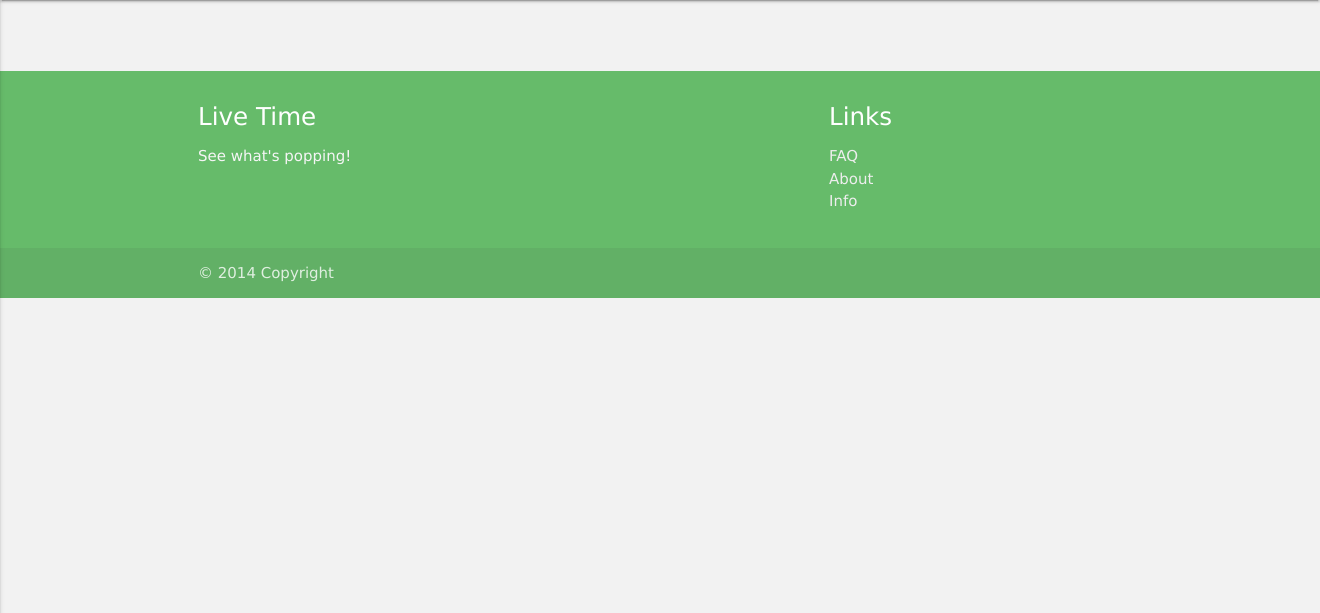
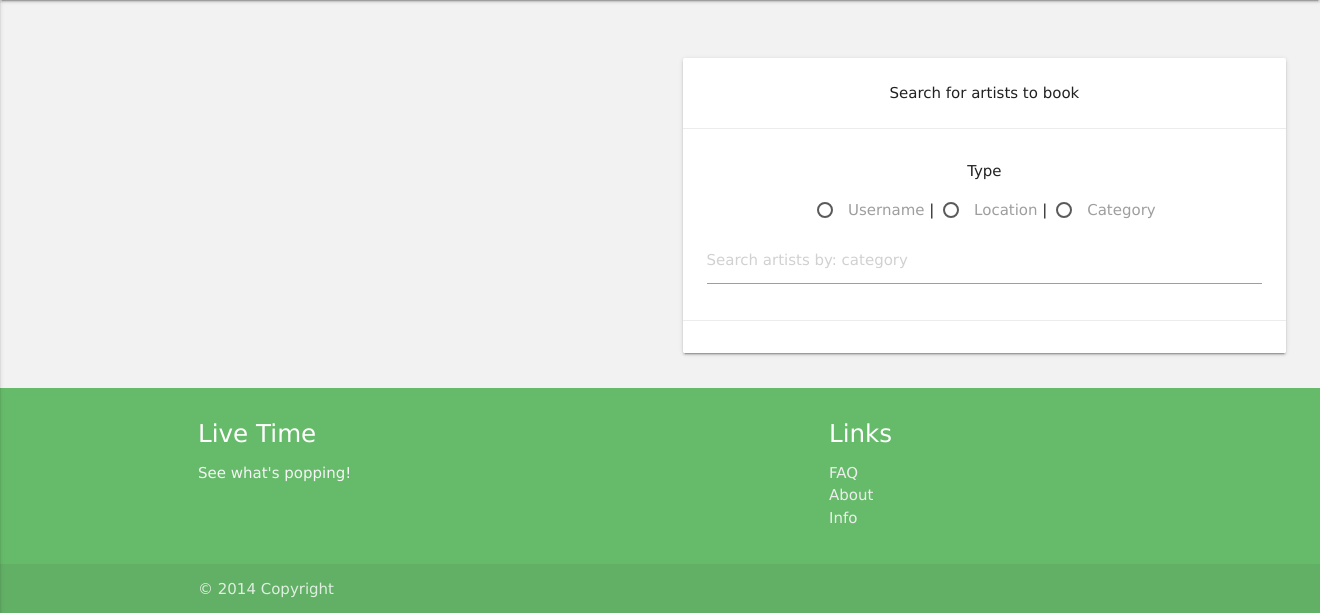
Before and after one commit to ryanwaite28/live-time, a Flask app: page /event/1 in a window 1320 px wide. Shown: the part 64-677 px from the top of the page. Run offline with Flask 2, Linux system fonts and the light colour scheme; tables that the repository leaves empty hold one stand-in row (values such as "Sample post"); data that the repository does not hold is empty; some libraries are stand-ins or nearby versions.

Commit message:
added: search routes/functions

```diff
--- a/app.py
+++ b/app.py
@@ -250,6 +250,30 @@
     return routes_get.get_event_comments(request, event_id, comment_id)
 
 
+@Authorize
+@app.route('/search/events/<search_type>/<search_query>', methods=['GET'])
+def search_events(search_type, search_query):
+    return routes_get.search_events(request, search_type, search_query)
+
+
+@Authorize
+@app.route('/search/venues/<search_type>/<search_query>', methods=['GET'])
+def search_venues(search_type, search_query):
+    return routes_get.search_venues(request, search_type, search_query)
+
+
+@Authorize
+@app.route('/search/artists/<search_type>/<search_query>', methods=['GET'])
+def search_artists(search_type, search_query):
+    return routes_get.search_artists(request, search_type, search_query)
+
+
+@Authorize
+@app.route('/search/users/<search_type>/<search_query>', methods=['GET'])
+def search_users(search_type, search_query):
+    return routes_get.search_users(request, search_type, search_query)
+
+
 
 # --- POST Routes --- #
 
--- a/models.py
+++ b/models.py
@@ -1,4 +1,5 @@
 import sys, os, psycopg2, string, random, json
+import cgi, HTMLParser
 
 from sqlalchemy import Column, ForeignKey, Integer, String, DateTime, Float, Boolean
 from sqlalchemy.ext.declarative import declarative_base
--- a/routes_post.py
+++ b/routes_post.py
@@ -1,6 +1,7 @@
 # --- Modules/Functions --- #
 
 import os , sys , cgi , re, hmac, hashlib, smtplib, requests, datetime
+import HTMLParser
 import logging, dateutil, sqlite3, urllib, httplib2, json, psycopg2
 import random, string, bcrypt
 
--- a/routes_put.py
+++ b/routes_put.py
@@ -1,6 +1,7 @@
 # --- Modules/Functions --- #
 
 import os , sys , cgi , re, hmac, hashlib, smtplib, requests, datetime
+import HTMLParser
 import logging, dateutil, sqlite3, urllib, httplib2, json, psycopg2
 import random, string, bcrypt
 
--- a/static/js/requests/get.js
+++ b/static/js/requests/get.js
@@ -144,6 +144,62 @@
     });
   }
 
+  self.search_events = function(type, query) {
+    return new Promise(function(resolve, reject) {
+      var params = {
+        method: "GET",
+        credentials: "include"
+      }
+
+      fetch('/search/events/' + type + '/' + query.replace(/\s/gi,'_space_'), params)
+      .then(function(resp){ return resp.json() })
+      .then(function(json){ return resolve(json); })
+      .catch(function(error){ return reject(error) })
+    });
+  }
+
+  self.search_venues = function(type, query) {
+    return new Promise(function(resolve, reject) {
+      var params = {
+        method: "GET",
+        credentials: "include"
+      }
+
+      fetch('/search/venues/' + type + '/' + query.replace(/\s/gi,'_space_'), params)
+      .then(function(resp){ return resp.json() })
+      .then(function(json){ return resolve(json); })
+      .catch(function(error){ return reject(error) })
+    });
+  }
+
+  self.search_artists = function(type, query) {
+    return new Promise(function(resolve, reject) {
+      var params = {
+        method: "GET",
+        credentials: "include"
+      }
+
+      fetch('/search/artists/' + type + '/' + query.replace(/\s/gi,'_space_'), params)
+      .then(function(resp){ return resp.json() })
+      .then(function(json){ return resolve(json); })
+      .catch(function(error){ return reject(error) })
+    });
+  }
+
+  self.search_users = function(type, query) {
+    return new Promise(function(resolve, reject) {
+      var params = {
+        method: "GET",
+        credentials: "include"
+      }
+
+      fetch('/search/users/' + type + '/' + query.replace(/\s/gi,'_space_'), params)
+      .then(function(resp){ return resp.json() })
+      .then(function(json){ return resolve(json); })
+      .catch(function(error){ return reject(error) })
+    });
+  }
+
 }
 
 // Create and Store New Instance In a Constant
--- a/static/js/view-models/eventpage-ctrl.js
+++ b/static/js/view-models/eventpage-ctrl.js
@@ -13,9 +13,15 @@
 
     self.background_view = ko.observable(false);
 
+    self.event = ko.observable({});
+
     self.eventsList = ko.observableArray([]);
     self.eventsIDs = ko.observableArray([]);
     self.eventsObj = {};
+
+    self.search_query = ko.observable('');
+    self.search_type = ko.observable('');
+    self.artistsList = ko.observableArray([]);
 
     self.min_event_id = 0;
     self.end = ko.observable(false);
@@ -32,6 +38,24 @@
 
     //
 
+    self.set_query_type = function(type) {
+      self.search_type(type);
+    }
+
+    self.search_artists = function(data, event) {
+      if(self.signed_in() === false) { return; }
+      var query = self.search_query().toLowerCase().trim();
+      if(!query) { self.artistsList([]); return; }
+
+      GET.search_artists(self.search_type(), query)
+      .then(function(resp) {
+        console.log(resp);
+      })
+      .catch(function(error){
+        console.log(error);
+      });
+    }
+
     self.get_event = function() {
       var splitter = location.href.split('/');
       var event_id = splitter[splitter.length - 1];
@@ -39,6 +63,7 @@
       GET.get_event_by_id(event_id)
       .then(function(resp){
         console.log(resp);
+        self.event(resp.event);
         self.eventsList.push(resp.event);
         self.eventsIDs.push(resp.event.id);
         self.eventsObj[resp.event.unique_value] = resp.event;
--- a/templates/event-page.html
+++ b/templates/event-page.html
@@ -13,14 +13,41 @@
       {% include 'navbar-1.html' %}
     {% endif %}
 
-    <div class="container middle-box">
+    <div class="container" data-bind="css: { 'middle-box-2': event().host_id === you().id, 'middle-box': event().host_id !== you().id }">
       <div class="row">
-        <div class="col s12">
-
+        <div class="col s12" data-bind="css: { 'm6': event().host_id === you().id, 'm12': event().host_id !== you().id }">
           <div class="middlr" data-bind="foreach: eventsList">
             <event-widget params="parent: $parent, event: $data, show_user_chip: true, signed_in: $parent.signed_in(), you_id: $parent.you().id"></event-widget>
           </div>
+        </div>
+        <div class="col s12 m6" data-bind="style: { display: event().host_id === you().id ? 'block' : 'none' }">
+          <div class="col s12">
+            <div class="card">
+              <div class="card-content">
+                <p class="text-center">Search for artists to book</p>
+              </div>
+              <div class="card-action">
+                <p class="text-center">Type</p>
 
+                <p class="text-center">
+                  <span data-bind="click: set_query_type('username')">
+                    <input name="group1" type="radio" id="artist_username_radio" /> <label for="artist_username_radio">Username</label>
+                  </span> |
+                  <span data-bind="click: set_query_type('location')">
+                    <input name="group1" type="radio" id="artist_location_radio" /> <label for="artist_location_radio">Location</label>
+                  </span> |
+                  <span data-bind="click: set_query_type('category')">
+                    <input name="group1" type="radio" id="artist_category_radio" /> <label for="artist_category_radio">Category</label>
+                  </span>
+                </p>
+
+                <input data-bind="attr: { placeholder: 'Search artists by: ' + search_type() }, textInput: search_query, event: { keyup: search_artists }" >
+              </div>
+              <div class="card-action">
+
+              </div>
+            </div>
+          </div>
         </div>
       </div>
     </div>
```
Also changed, not shown: routes_get.py (+155 -0 lines), static/html/event-markup.html (+5 -2 lines).
